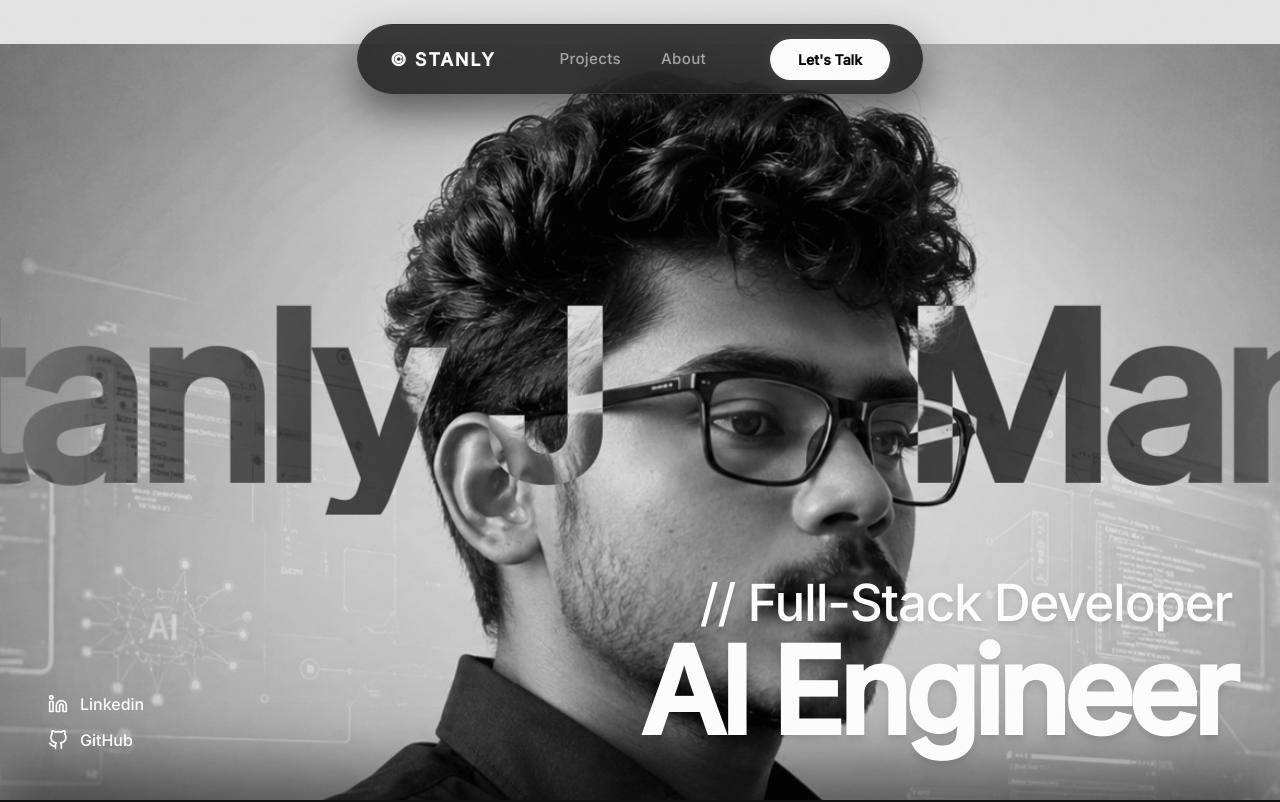
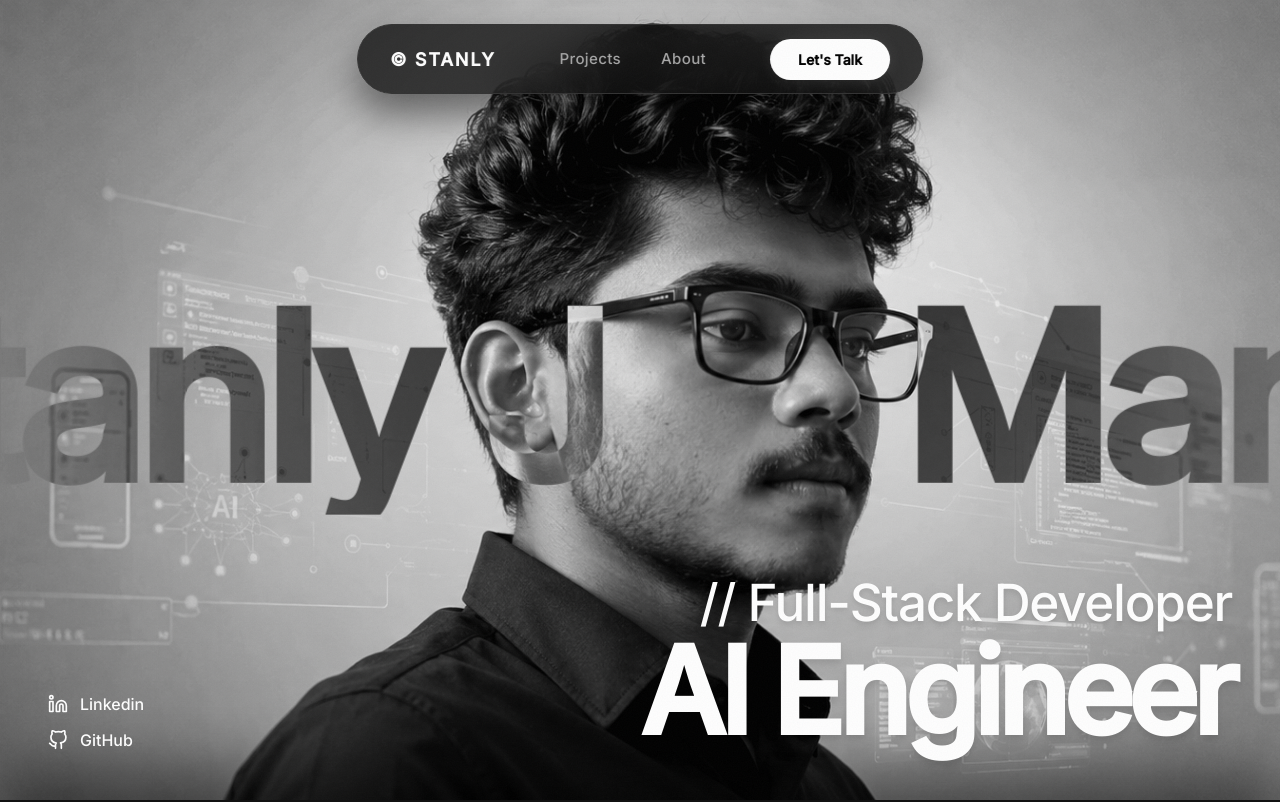
Before and after one commit to manasaistanly/Stanly1, a React (Vite) app: page / in a window 1280 px wide. Shown: the top 802 px of the page. Built offline with nearby package versions, Linux system fonts and the light colour scheme.

Commit message:
Fix hero image visibility bug caused by ParallaxImage masking

```diff
--- a/src/pages/Home.jsx
+++ b/src/pages/Home.jsx
@@ -26,7 +26,10 @@ export default function Home({ shouldAnimate }) {
       <section className="h-screen w-full relative overflow-hidden bg-bg">
         {/* Layer z-1: Background Photo */}
         <div className="absolute inset-0 z-[1] grayscale">
-          <ParallaxImage
+          <motion.img
+            initial={{ scale: 1.1, opacity: 0 }}
+            animate={{ scale: 1, opacity: 1 }}
+            transition={{ duration: 1.5, ease: [0.16, 1, 0.3, 1], delay: 0.5 }}
             src={PERSONAL.photoUrl}
             alt="Portrait"
             className="w-full h-full object-cover object-top"
```
